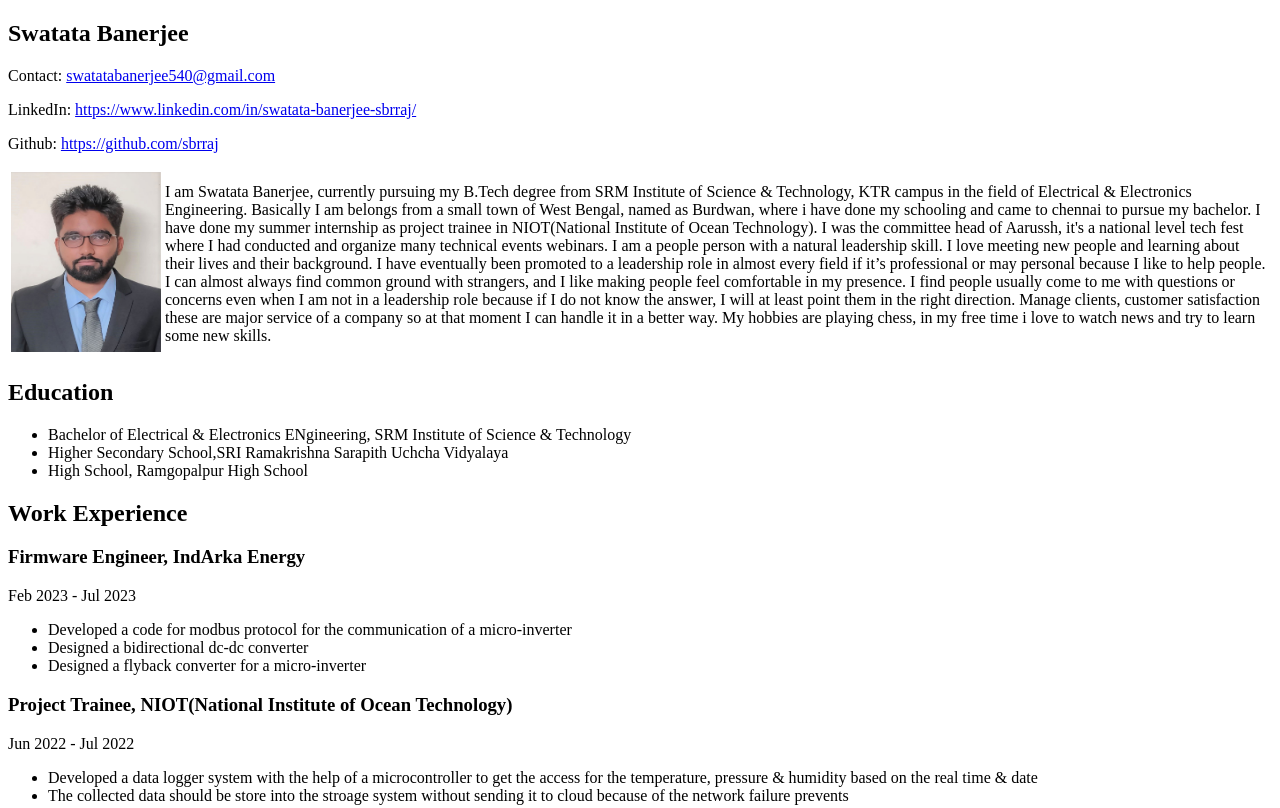
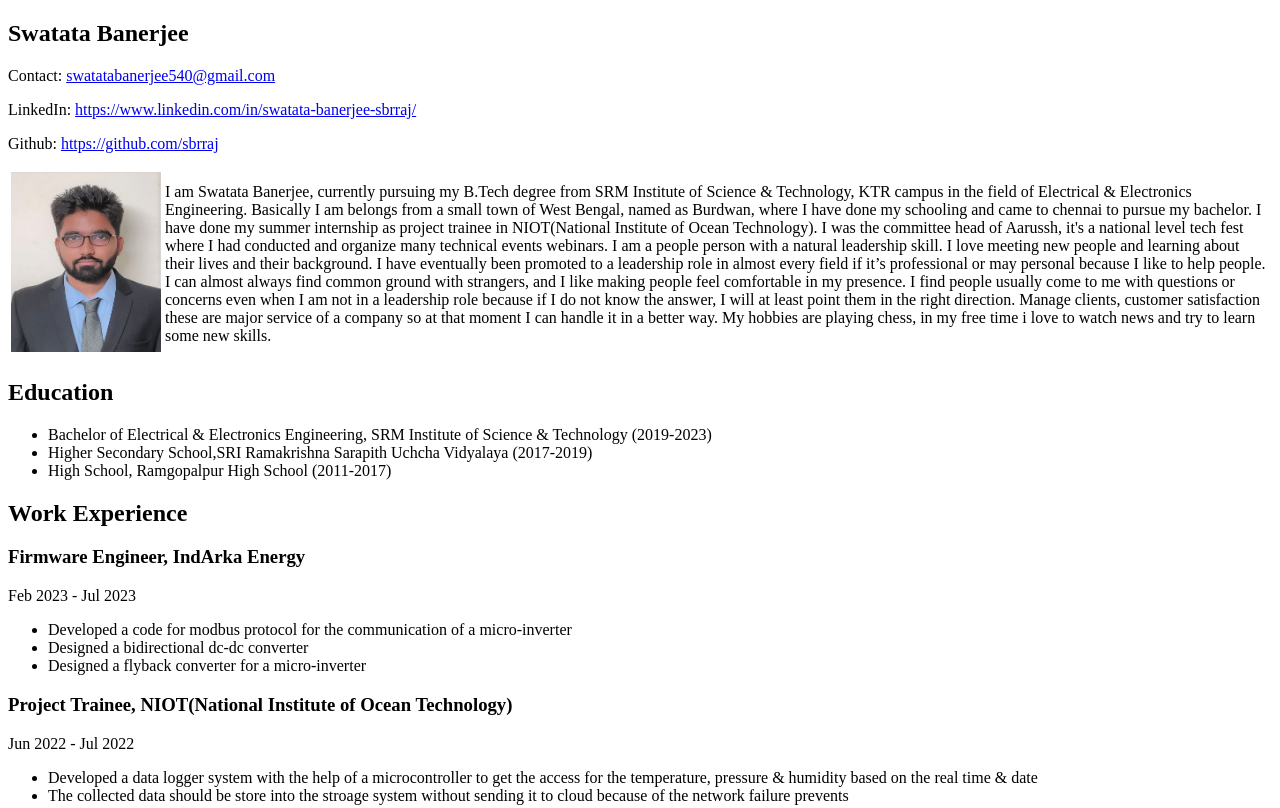
Before and after one commit to sb8830/Resume_Swatata_Banerjee, a plain HTML site: page index.html in a window 1280 px wide. Shown: the top 808 px of the page. Drawn offline with Linux system fonts and the light colour scheme.

Commit message:
index.html
Updated

```diff
--- a/index.html
+++ b/index.html
@@ -22,7 +22,7 @@
                       <img src="RA1911005010138.jpg" width="150" height="180" alt="SwatataBanerjeePic">
                     </td>
                     <td>
-                    I am Swatata Banerjee, currently pursuing my B.Tech degree from SRM Institute of Science & Technology, KTR campus in the field of Electrical & Electronics Engineering. Basically I am belongs from a small town of West Bengal, named as Burdwan, where i have done my schooling and came to chennai to pursue my bachelor. I have done my summer internship as project trainee in NIOT(National Institute of Ocean Technology). I was the committee head of Aarussh, it's a national level tech fest where I had conducted and organize many technical events webinars.
+                    I am Swatata Banerjee, currently pursuing my B.Tech degree from SRM Institute of Science & Technology, KTR campus in the field of Electrical & Electronics Engineering. Basically I am belongs from a small town of West Bengal, named as Burdwan, where I have done my schooling and came to chennai to pursue my bachelor. I have done my summer internship as project trainee in NIOT(National Institute of Ocean Technology). I was the committee head of Aarussh, it's a national level tech fest where I had conducted and organize many technical events webinars.
                     I am a people person with a natural leadership skill. I love meeting new people and learning about their lives and their background. I have eventually been promoted to a leadership role in almost every field if it’s professional or may personal because I like to help people. I can almost always find common ground with strangers, and I like making people feel comfortable in my presence. I find people usually come to me with questions or concerns even when I am not in a leadership role because if I do not know the answer, I will at least point them in the right direction. Manage clients, customer satisfaction these are major service of a company so at that moment I can handle it in a better way.
                     My hobbies are playing chess, in my free time i love to watch news and try to learn some new skills.
                     </td>
@@ -33,9 +33,9 @@
         <section>
             <h2>Education</h2>
             <ul>
-                <li>Bachelor of Electrical & Electronics ENgineering, SRM Institute of Science & Technology</li>
-                <li>Higher Secondary School,SRI Ramakrishna Sarapith Uchcha Vidyalaya</li>
-                <li>High School, Ramgopalpur High School</li>
+                <li>Bachelor of Electrical & Electronics Engineering, SRM Institute of Science & Technology (2019-2023)</li>
+                <li>Higher Secondary School,SRI Ramakrishna Sarapith Uchcha Vidyalaya (2017-2019)</li>
+                <li>High School, Ramgopalpur High School (2011-2017)</li>
             </ul>
         </section>
 
```
